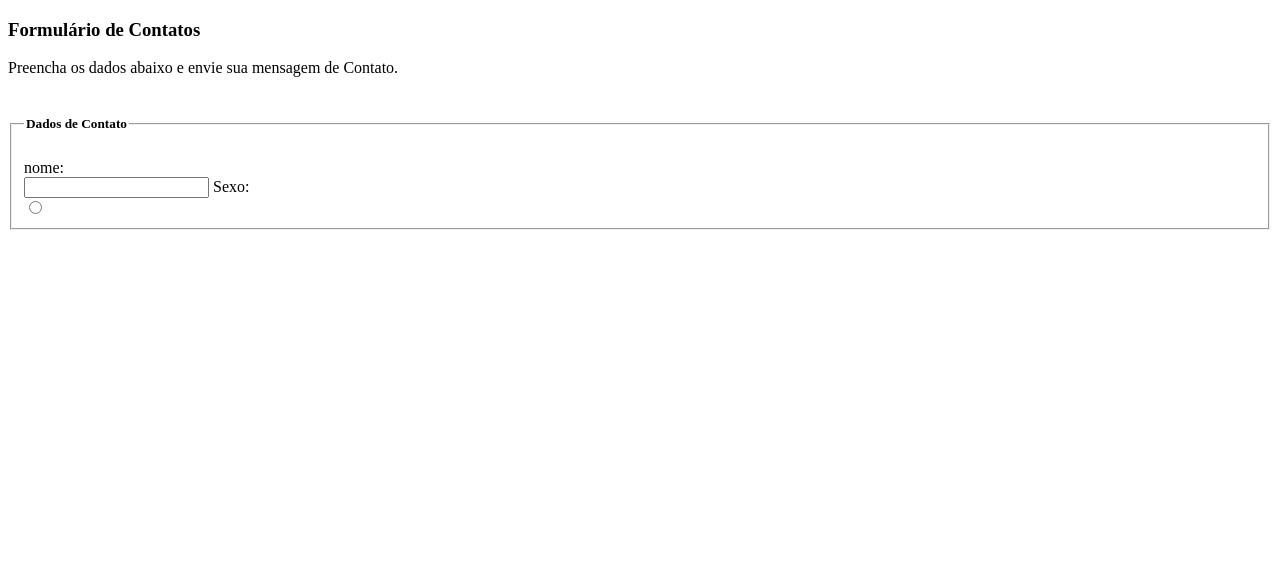
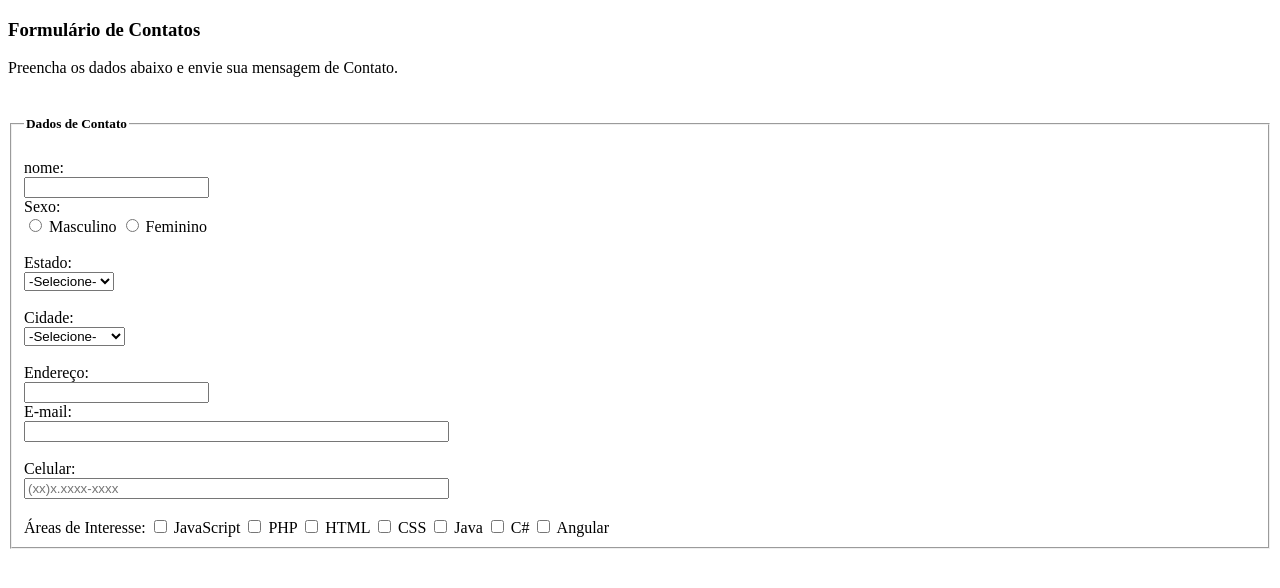
Before and after one commit to duarte-arthur21/Desafio01, a plain HTML site: page contatos.html in a window 1280 px wide. Drawn offline with Linux system fonts and the light colour scheme.

Commit message:
criei compos do formulario

```diff
--- a/contatos.html
+++ b/contatos.html
@@ -19,7 +19,12 @@
 
             <form id="frmInscricao" action="" method="post">
               <label>nome:</label><br />
-              <input type="text" required="required" maxlength="100%" id="" />
+              <input
+                type="text"
+                required="required"
+                maxlength="100%"
+                id=""
+              /><br />
 
               <label>Sexo:</label><br />
               <input
@@ -28,6 +33,76 @@
                 value="M"
                 required="required"
               />
+              <label>Masculino</label>
+
+              <input
+                type="radio"
+                name="rdoSexo"
+                value="F"
+                required="required"
+              />
+              <label>Feminino</label>
+              <br /><br />
+
+              <label> Estado:</label><br />
+              <select required="required" id="cbxEstado">
+                <option value="">-Selecione-</option>
+                <option value="1">SC</option>
+                <option value="2">MG</option>
+                <option value="3">PE</option>
+              </select>
+              <br />
+              <br />
+
+              <label> Cidade:</label><br />
+              <select required="required" id="cbxCidade">
+                <option value="">-Selecione-</option>
+                <option value="1">Salgueiro</option>
+                <option value="2">Petrolina</option>
+                <option value="3">Minas Gerais</option>
+              </select>
+              <br />
+              <br />
+
+              <label>Endereço:</label> <br />
+              <input type="text" required="required" maxlength="100%" /><br />
+
+              <label> E-mail:</label><br />
+              <input
+                type="email"
+                required="required"
+                size="50"
+                id="txtEmail"
+              /><br /><br />
+
+              <label> Celular:</label><br />
+              <input
+                type="text"
+                placeholder="(xx)x.xxxx-xxxx"
+                required="required"
+                size="50"
+                id="txtCelular"
+              /><br /><br />
+
+              <label>Áreas de Interesse:</label>
+              <input
+                type="checkbox"
+                value="JavaScript"
+                name="chkAreasinteresse"
+              />
+              <label>JavaScript</label>
+              <input type="checkbox" value="PHP" name="chkAreasinteresse" />
+              <label>PHP</label>
+              <input type="checkbox" value="HTML" name="chkAreasinteresse" />
+              <label>HTML</label>
+              <input type="checkbox" value="CSS" name="chkAreasinteresse" />
+              <label>CSS</label>
+              <input type="checkbox" value="Java" name="chkAreasinteresse" />
+              <label>Java</label>
+              <input type="checkbox" value="C#" name="chkAreasinteresse" />
+              <label>C#</label>
+              <input type="checkbox" value="Angular" name="chkAreasinteresse" />
+              <label>Angular</label>
             </form>
           </fieldset>
         </article>
```
